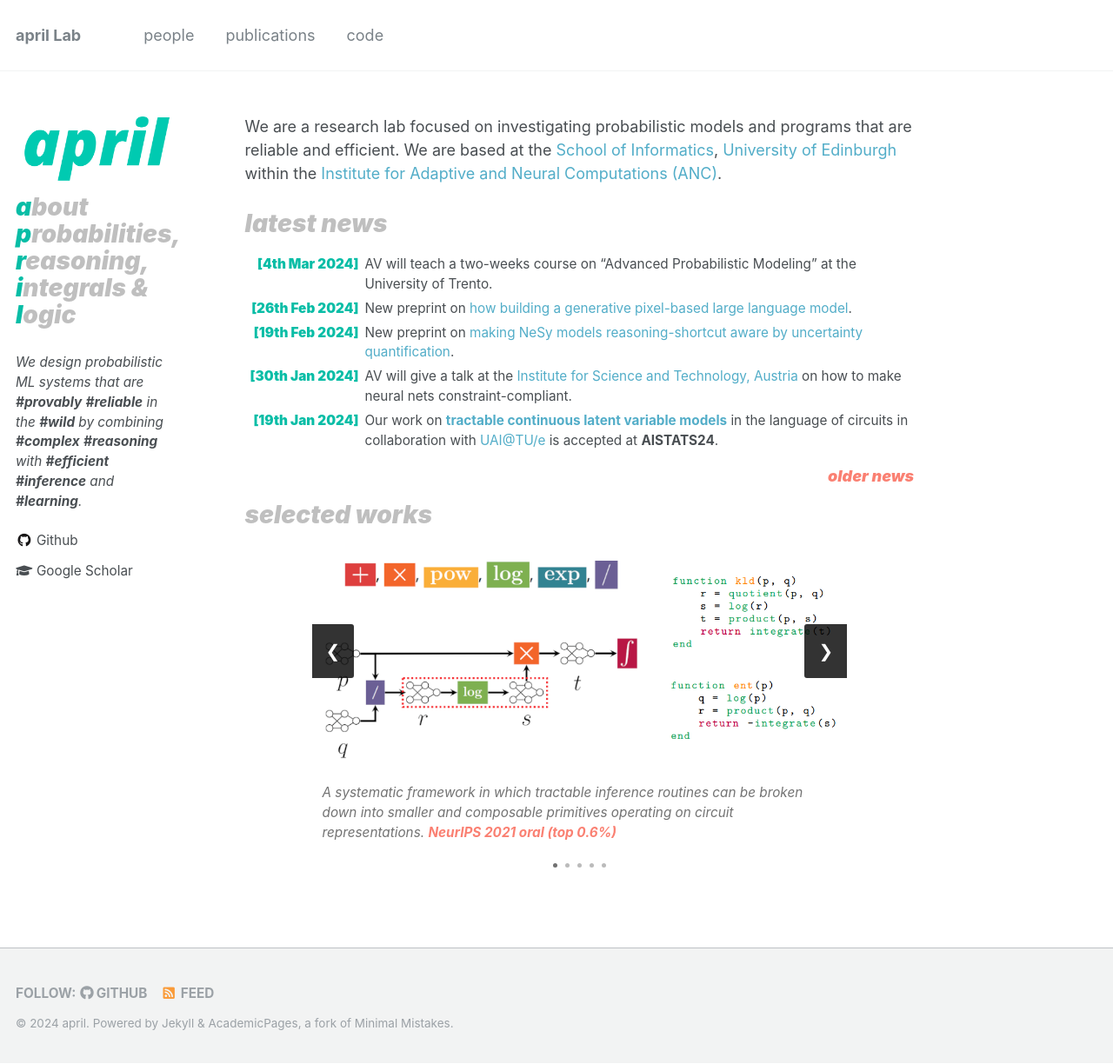
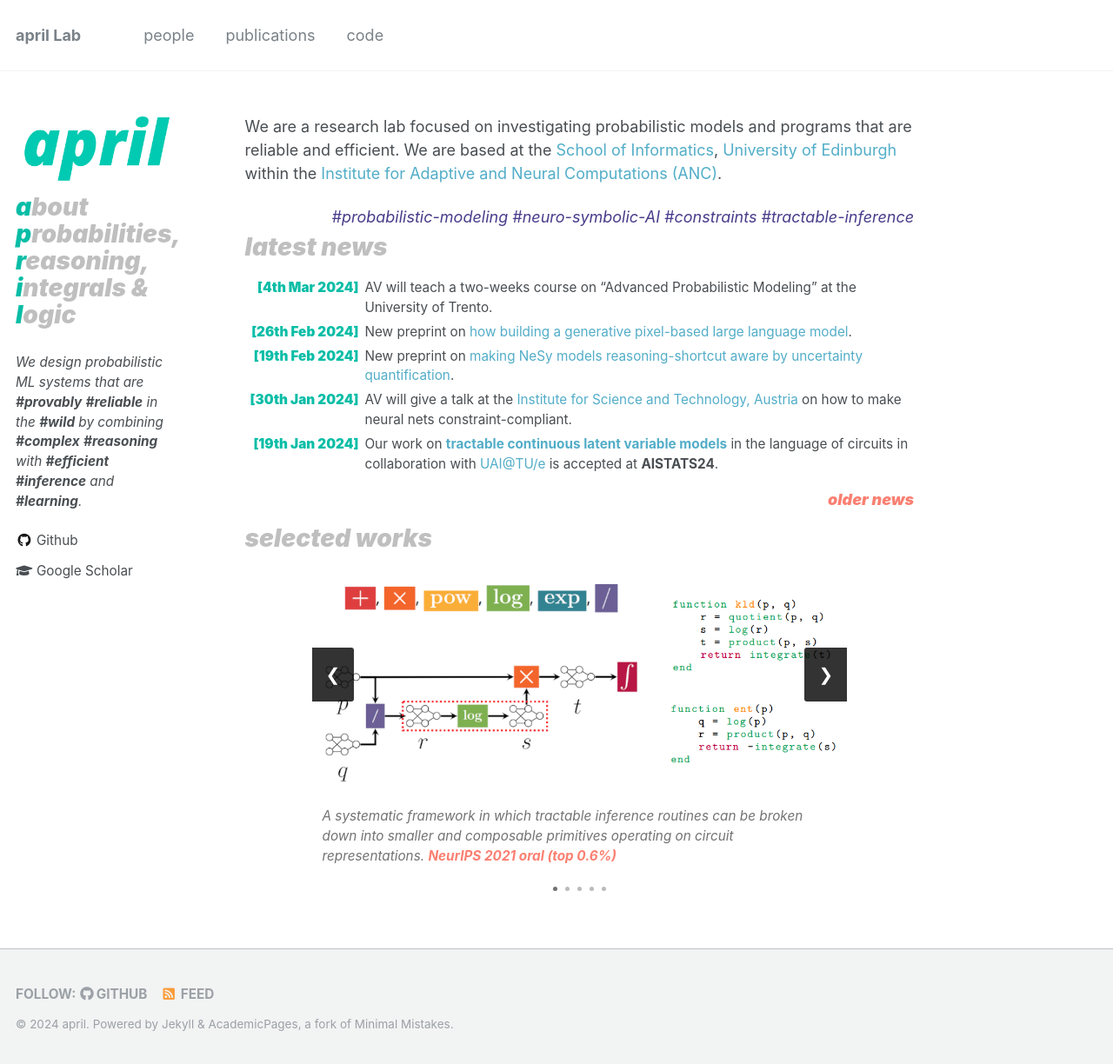
Before and after one commit to april-tools/april-tools.github.io, a Jekyll site: the page built from _pages/about.md, in a window 1280 px wide and 1224 px high. Shown: the whole window at 87% size. Built offline with Jekyll 4.4.1, drawn with Linux system fonts in a browser that asks for light colours; nearby versions of some CDN libraries.

Commit message:
adding tags to homepage

```diff
--- a/_pages/about.md
+++ b/_pages/about.md
@@ -10,7 +10,9 @@
 ---
 
 
-We are a research lab focused on investigating probabilistic models and programs that are reliable and efficient. We are based at the <a href="https://www.ed.ac.uk/informatics">School of Informatics</a>, <a href="https://www.ed.ac.uk">University of Edinburgh</a> within the <a href="https://web.inf.ed.ac.uk/anc">Institute for Adaptive and Neural Computations (ANC)</a>.
+We are a research lab focused on investigating probabilistic models and programs that are reliable and efficient. We are based at the <a href="https://www.ed.ac.uk/informatics">School of Informatics</a>, <a href="https://www.ed.ac.uk">University of Edinburgh</a> within the <a href="https://web.inf.ed.ac.uk/anc">Institute for Adaptive and Neural Computations (ANC)</a>.<br/>
+
+<div class="research-tags">#probabilistic-modeling #neuro-symbolic-AI #constraints #tractable-inference</div>
 
 <div class="news-header">latest news</div>
 <div id="latest-news-list">
--- a/_sass/_about.scss
+++ b/_sass/_about.scss
@@ -67,6 +67,11 @@
     font-style: italic;
   }
 
+  .research-tags{
+    text-align: right;
+    color: darkslateblue;
+    font-style: italic;
+  }
 
 /* spotlight slideshow
    ============================================================================*/
```
